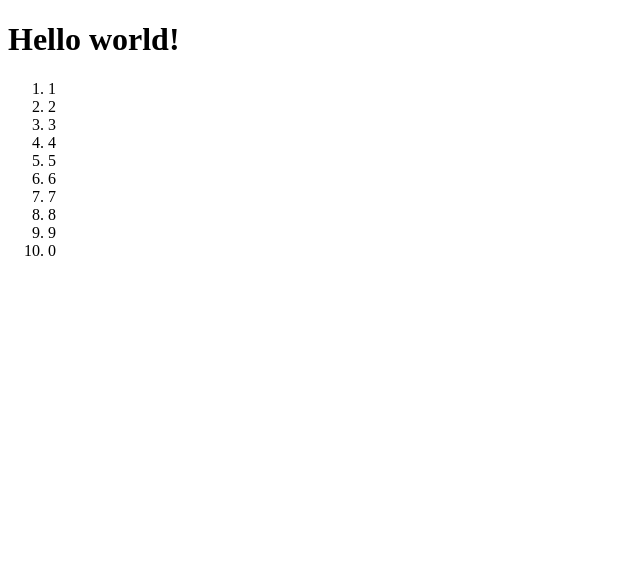
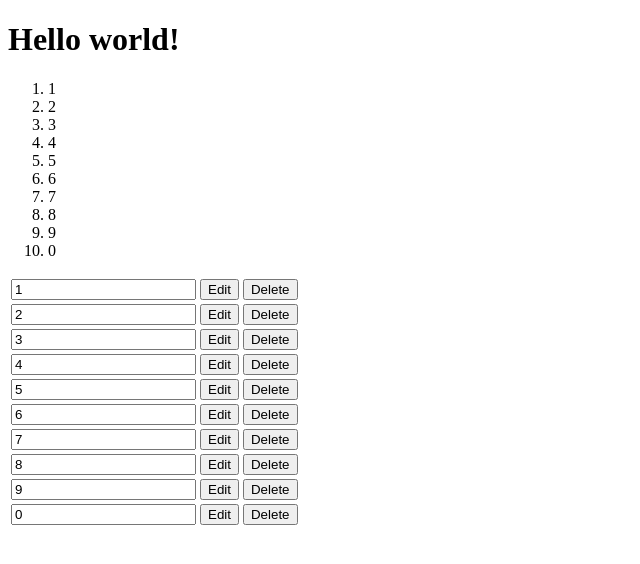
Before and after one commit to unixqnx/create-react-app, a React (Create React App) app: page / in a window 1280 px wide. Shown: the top 564 px of the page, without its empty margins (0-640 px from the left). Built offline with nearby package versions, Linux system fonts and the light colour scheme.

Commit message:
first working version

```diff
--- a/src/components/App.js
+++ b/src/components/App.js
@@ -1,11 +1,14 @@
 import React from 'react';
+
 import List from "./List";
+import TaskList from "./TaskList";
 
  const App = (props)=>{
     return (
     <div>
         <h1>Hello world!</h1>
         <List arr={props.arr}></List>
+        <TaskList List={props.arr}/>
     </div>
     );
 };
--- a/src/components/List.js
+++ b/src/components/List.js
@@ -3,7 +3,7 @@ import React from 'react';
 const List = (props) =>{
 
     let items = props.arr.map(
-        (current, index, array) => <li key='index'>{current}</li>
+        (current, index, array) => <li key={index}>{current}</li>
         );
 
     return (
--- /dev/null
+++ b/src/components/TaskItem.js
@@ -0,0 +1,22 @@
+import React, { Component } from 'react';
+
+class TaskItem extends Component{
+
+    constructor(props){
+        super(props)
+    }
+
+    render(){
+        return <tr>
+                <td><input type='text' value={this.props.task}/></td>
+                <td><input type='button' value='Edit'/></td>
+                <td><input type='button' value='Delete'/></td>
+            </tr>;
+    }
+}
+
+
+
+
+
+export default TaskItem;
--- /dev/null
+++ b/src/components/TaskList.js
@@ -0,0 +1,23 @@
+import React, {Component} from 'react';
+
+import TaskItem from './TaskItem';
+
+class TaskList extends Component {
+
+    constructor(props){
+        super(props);
+        //this.setState({List:[100, 200, 300]});
+        this.state = { List: this.props.List };
+    }
+
+    render(){
+// let ss = this.state.List.map((current, index) => <TaskItem key={index} task={current}/>);
+        return <table>
+            <tbody>
+                {this.state.List.map((current, index) => <TaskItem key={index} task={current}/>)}
+            </tbody>
+        </table>;
+    }
+}
+
+export default TaskList;
```
